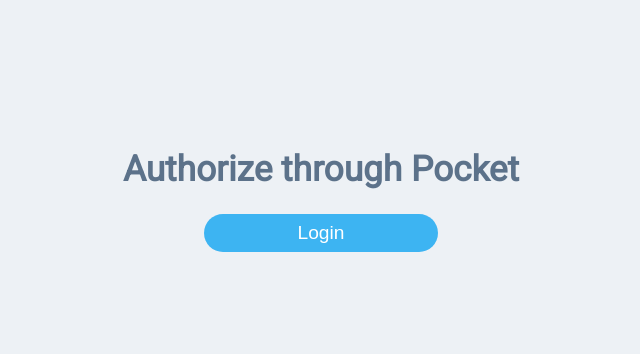
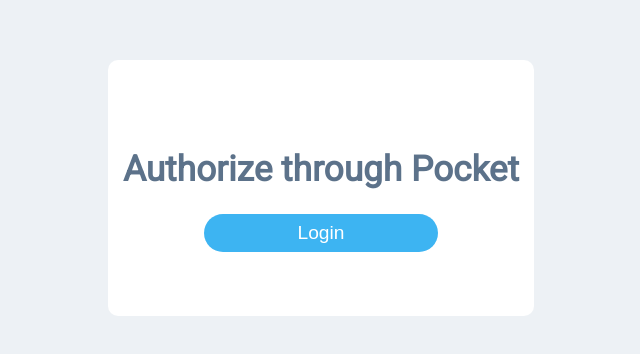
Before and after one commit to Pocindle/Pocindle, a React (Create React App) app in the folder pocindle-client/: page /auth in a window 1280 px wide. Shown: the part 172-526 px from the top of the page, without its empty margins (319-959 px from the left). Built offline with nearby package versions, Linux system fonts and the light colour scheme.

Commit message:
update authorization page styles

```diff
--- a/pocindle-client/src/index.scss
+++ b/pocindle-client/src/index.scss
@@ -6,7 +6,7 @@
   --light-gray: rgba(23, 23, 25, 0.3);
   --text-light: #7a858f;
   --text: #5c728a;
-  --header-bg: #ffffff;
+  --header-bg: var(--basic-white);
   --main-bg: #edf1f5;
   --footer-bg: #11161d;
 }
--- a/pocindle-client/src/pages/authorizationPage/authorizationPage.scss
+++ b/pocindle-client/src/pages/authorizationPage/authorizationPage.scss
@@ -13,11 +13,15 @@
     display: flex;
     flex-direction: column;
     justify-content: center;
-    padding-bottom: 10vh;
+    margin-bottom: 10vh;
   }
 }
 
 .auth {
+  border-radius: 10px;
+  padding: 8vh 0;
+  background-color: var(--basic-white);
+
   &__title {
     font-size: 2.2rem;
     text-align: center;
--- a/pocindle-client/src/pages/authorizationPage/authorizationPage.tsx
+++ b/pocindle-client/src/pages/authorizationPage/authorizationPage.tsx
@@ -9,7 +9,9 @@
         <div className="authorization-page__wrapper">
           <div className="authorization-page__auth auth">
             <h1 className="auth__title">Authorize through Pocket</h1>
-            <button className="auth__button">Login</button>
+            <button className="auth__button" type="button">
+              Login
+            </button>
           </div>
         </div>
       </div>
```
